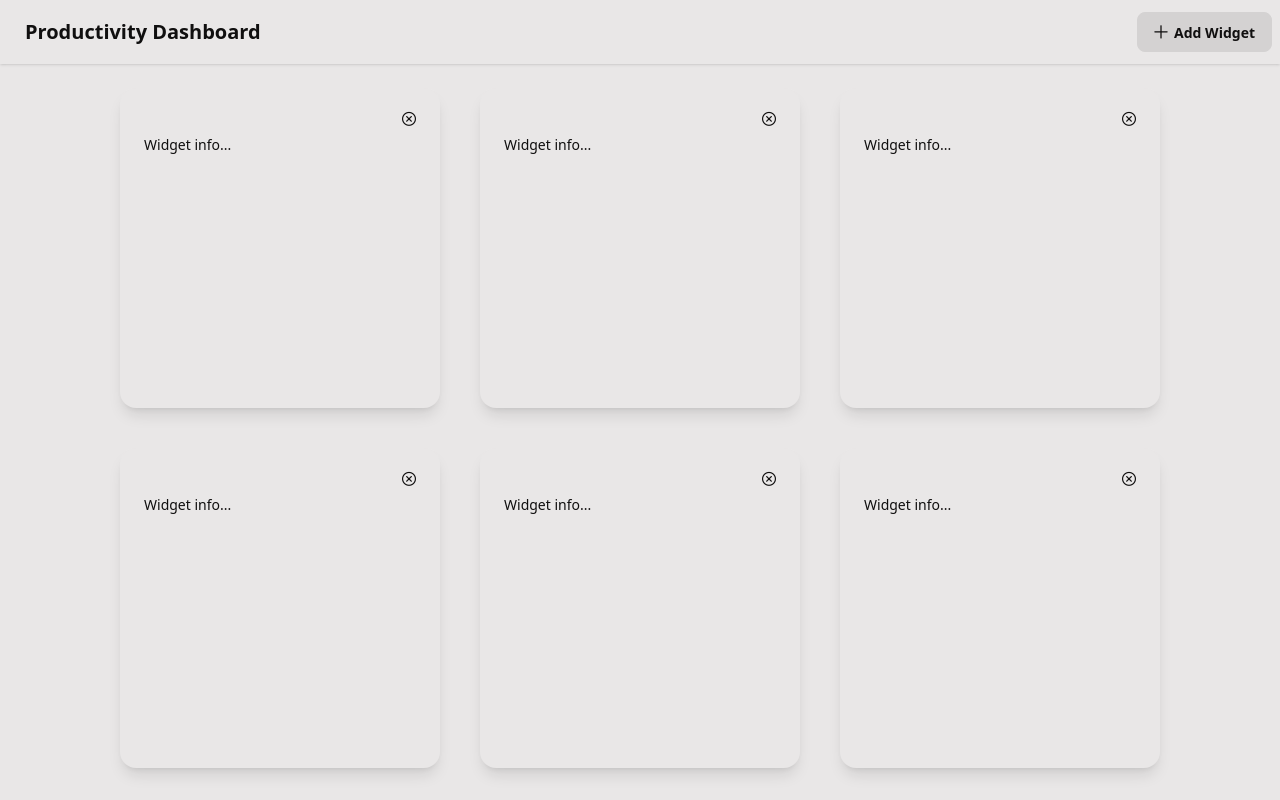
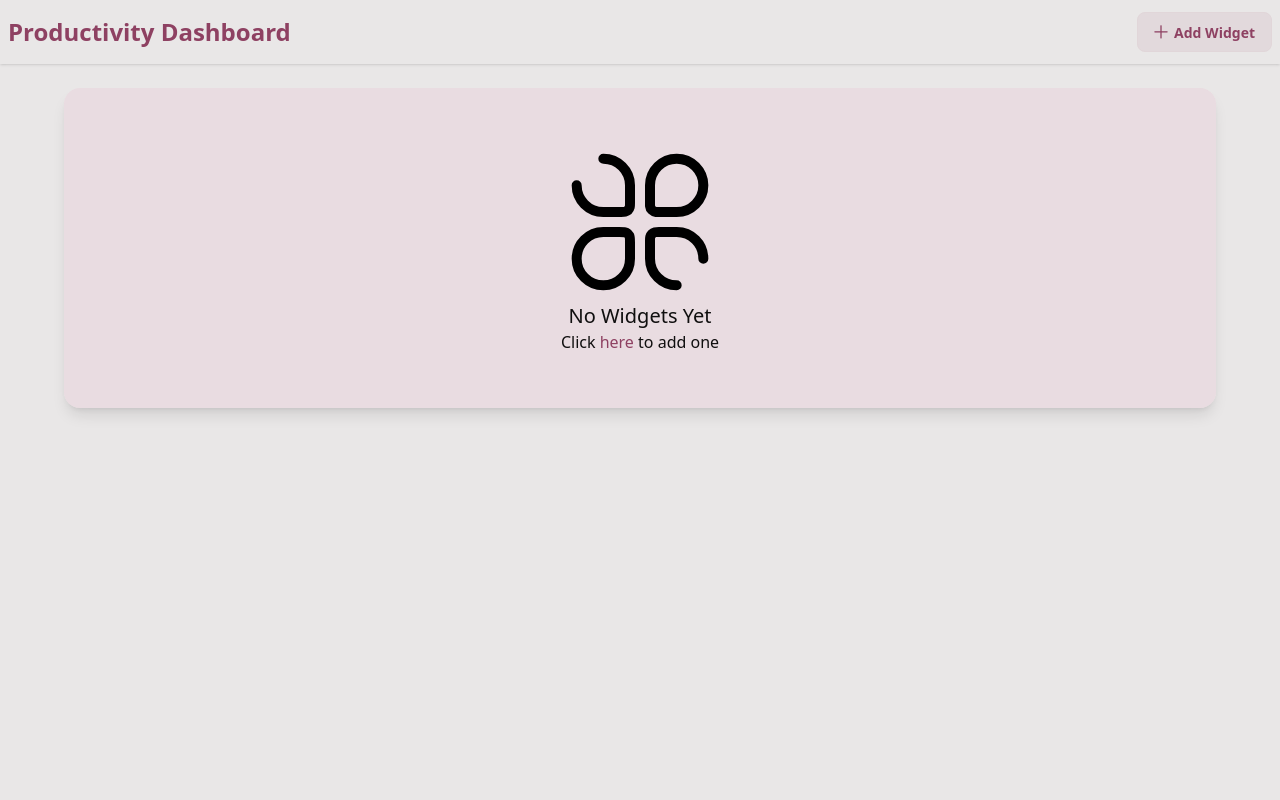
Before and after one commit to idicheva/productivity-dashboard, a Vue app: page / in a window 1280 px wide. Built offline with nearby package versions, Linux system fonts and the light colour scheme.

Commit message:
Feature 02: Add Widget Modal (#2)
* Add a widget modal

* Added widgets in the modal

* Add functionallity to add and remove widgets

* Made the selected widgets persisting on page refresh

```diff
--- a/package.json
+++ b/package.json
@@ -8,7 +8,6 @@
     "build": "vite build",
     "preview": "vite preview",
     "lint": "run-s lint:*",
-    "lint:oxlint": "oxlint . --fix",
     "lint:eslint": "eslint . --fix --cache",
     "format": "prettier --write --experimental-cli src/"
   },
--- /dev/null
+++ b/src/components/AddWidgetModal.vue
@@ -0,0 +1,42 @@
+<script setup>
+import { useWidgetsStore } from '@/stores/widgetsStore'
+import { storeToRefs } from 'pinia'
+
+const widgetsStore = useWidgetsStore()
+
+const { widgets, activeWidgets } = storeToRefs(widgetsStore)
+
+const addWidget = (widgetName) => {
+  widgetsStore.changeWidgetActiveState(widgetName, true)
+}
+</script>
+
+<template>
+  <dialog class="modal">
+    <div class="modal-box">
+      <form method="dialog">
+        <button class="btn btn-sm btn-circle btn-ghost absolute right-2 top-2">
+          <i class="pi pi-times"></i>
+        </button>
+      </form>
+      <h3 class="text-lg font-bold mb-5">Add a Widget</h3>
+      <div class="flex flex-col">
+        <button
+          class="btn btn-soft btn-secondary mb-2"
+          v-for="widget in widgets"
+          :key="widget.name"
+          :disabled="activeWidgets.includes(widget.name)"
+          @click="addWidget(widget.name)"
+        >
+          <i class="pi pi-plus"></i>
+          {{ widget.label }}
+          <div class="badge badge-secondary badge-soft"><i :class="`pi ${widget.icon}`"></i></div>
+        </button>
+      </div>
+    </div>
+
+    <form method="dialog" class="modal-backdrop">
+      <button>close</button>
+    </form>
+  </dialog>
+</template>
--- a/src/components/AppHeader.vue
+++ b/src/components/AppHeader.vue
@@ -1,12 +1,27 @@
+<script setup>
+import AddWidgetModal from './AddWidgetModal.vue'
+
+const openWidgetModal = () => document.getElementById('addWidgetModal').showModal()
+</script>
+
 <template>
   <div class="navbar shadow-sm">
     <div class="navbar-start">
-      <RouterLink :to="{ name: 'dashboard' }" class="btn btn-ghost md:text-xl lg:text-xl"
+      <RouterLink
+        :to="{ name: 'dashboard' }"
+        class="text-secondary font-bold md:text-xl lg:text-2xl"
         >Productivity Dashboard</RouterLink
       >
     </div>
     <div class="navbar-end">
-      <a class="btn btn-sm md:btn-md lg:btn-md"><i class="pi pi-plus"></i>Add Widget</a>
+      <button
+        @click="openWidgetModal"
+        class="btn btn-soft btn-secondary btn-sm md:btn-md lg:btn-md"
+      >
+        <i class="pi pi-plus"></i>Add Widget
+      </button>
     </div>
   </div>
+
+  <AddWidgetModal id="addWidgetModal" />
 </template>
--- a/src/components/NoWidgets.vue
+++ b/src/components/NoWidgets.vue
@@ -1,6 +1,15 @@
+<script setup>
+const openWidgetModal = () => document.getElementById('addWidgetModal').showModal()
+</script>
+
 <template>
-  <div class="flex flex-col justify-center items-center mt-10">
+  <div class="card justify-center items-center bg-secondary-content/70 w-9/10 h-80 m-6 shadow-lg">
     <img src="/src/assets/widget-6-svgrepo-com.svg" alt="Widget Icon" class="w-40" />
-    <h1 class="text-xl">No Widgets Yet</h1>
+    <h1 class="text-xl text-base-400">No Widgets Yet</h1>
+    <p class="text-base-400">
+      Click
+      <button class="text-secondary hover:cursor-pointer" @click="openWidgetModal">here</button> to
+      add one
+    </p>
   </div>
 </template>
--- a/src/components/ProductivityDashboard.vue
+++ b/src/components/ProductivityDashboard.vue
@@ -1,16 +1,21 @@
 <script setup>
-// import NoWidgets from './NoWidgets.vue'
+import NoWidgets from './NoWidgets.vue'
 import WidgetCard from './WidgetCard.vue'
+import { useWidgetsStore } from '@/stores/widgetsStore'
+
+const widgetsStore = useWidgetsStore()
 </script>
 
 <template>
-  <div class="grid grid-cols-1 md:grid-cols-2 lg:grid-cols-3 gap-10 m-6">
-    <WidgetCard />
-    <WidgetCard />
-    <WidgetCard />
-    <WidgetCard />
-    <WidgetCard />
-    <WidgetCard />
+  <div
+    v-if="widgetsStore.activeWidgets && widgetsStore.activeWidgets.length > 0"
+    class="grid grid-cols-1 md:grid-cols-2 lg:grid-cols-3 gap-10 m-6"
+  >
+    <WidgetCard
+      v-for="activeWidget in widgetsStore.activeWidgets"
+      :key="activeWidget"
+      :widgetName="activeWidget"
+    />
   </div>
-  <!-- <NoWidgets /> -->
+  <NoWidgets v-else />
 </template>
--- a/src/components/WidgetCard.vue
+++ b/src/components/WidgetCard.vue
@@ -1,10 +1,31 @@
+<script setup>
+import { useWidgetsStore } from '@/stores/widgetsStore'
+
+const props = defineProps({
+  widgetName: {
+    type: String,
+    required: true,
+  },
+})
+
+const widgetsStore = useWidgetsStore()
+
+const removeWidget = () => {
+  widgetsStore.changeWidgetActiveState(props.widgetName, false)
+}
+</script>
+
 <template>
   <div class="card bg-base-100 h-80 w-80 shadow-lg">
     <div class="card-body">
       <div class="card-actions justify-end">
-        <i class="pi pi-times-circle text- hover:cursor-pointer hover:text-base-content/50"></i>
+        <button @click="removeWidget">
+          <i
+            class="pi pi-times-circle text-secondary hover:cursor-pointer hover:text-secondary/50"
+          ></i>
+        </button>
       </div>
-      <div>Widget info...</div>
+      <div>{{ widgetName }}</div>
     </div>
   </div>
 </template>
--- a/src/stores/widgetStore.js
+++ /dev/null
@@ -1,5 +0,0 @@
-import { defineStore } from 'pinia'
-
-export const useWidgetStore = defineStore('widget', () => {
-  return
-})
--- /dev/null
+++ b/src/stores/widgetsStore.js
@@ -0,0 +1,38 @@
+import { defineStore } from 'pinia'
+import { computed, ref, watchEffect } from 'vue'
+
+export const useWidgetsStore = defineStore('widgets', () => {
+  const defaultWidgets = [
+    { name: 'pomodoro', label: 'Pomodoro Timer', icon: 'pi-clock', active: false },
+    { name: 'todo', label: 'To-Do List', icon: 'pi-list-check', active: false },
+    { name: 'weather', label: 'Weather', icon: 'pi-cloud', active: false },
+  ]
+
+  const storedWidgets = JSON.parse(localStorage.getItem('widgets'))
+
+  const widgets = ref(storedWidgets || defaultWidgets)
+
+  const activeWidgets = computed(() =>
+    widgets.value.filter((widget) => widget.active).map((widget) => widget.name),
+  )
+
+  const changeWidgetActiveState = (widgetName, shouldBeActive) => {
+    const updatedWidgets = widgets.value.map((widget) => {
+      if (widget.name === widgetName) {
+        return { ...widget, active: shouldBeActive }
+      }
+      return widget
+    })
+
+    widgets.value = updatedWidgets
+  }
+
+  watchEffect(() => {
+    localStorage.setItem(
+      'widgets',
+      JSON.stringify(storedWidgets === null ? defaultWidgets : widgets.value),
+    )
+  })
+
+  return { widgets, activeWidgets, changeWidgetActiveState }
+})
```
